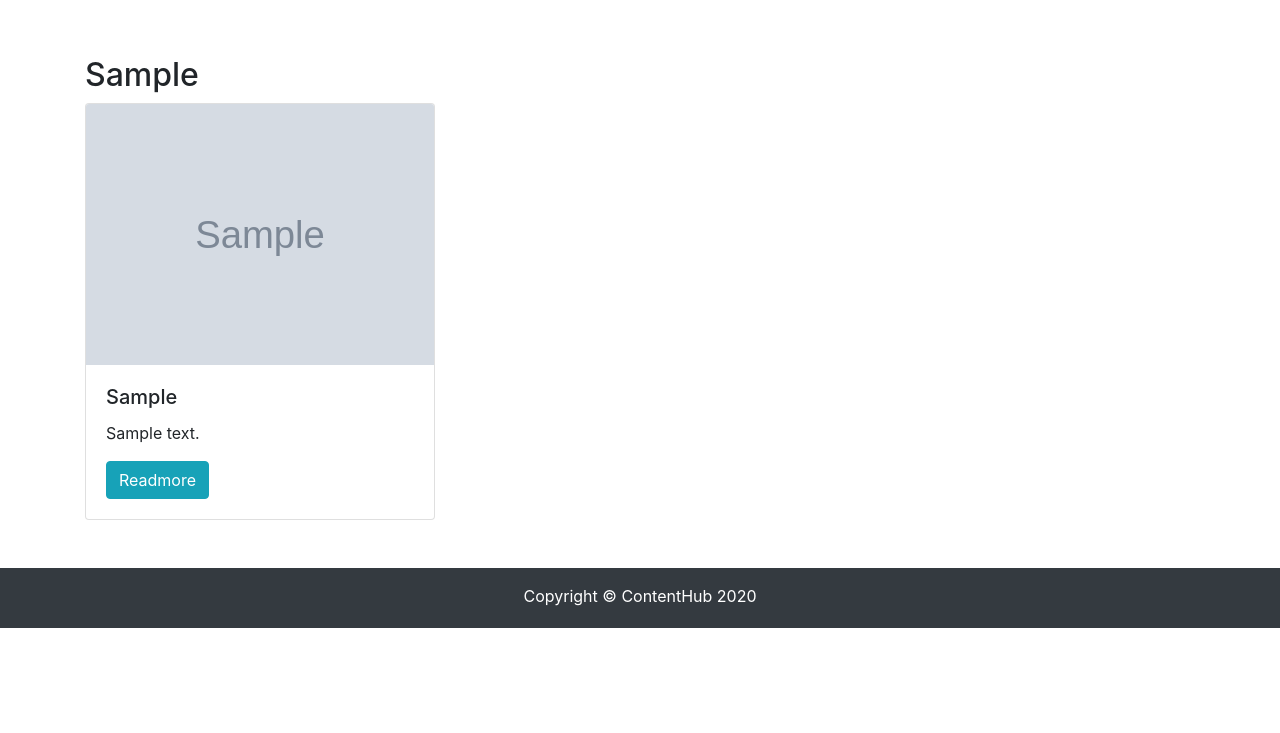
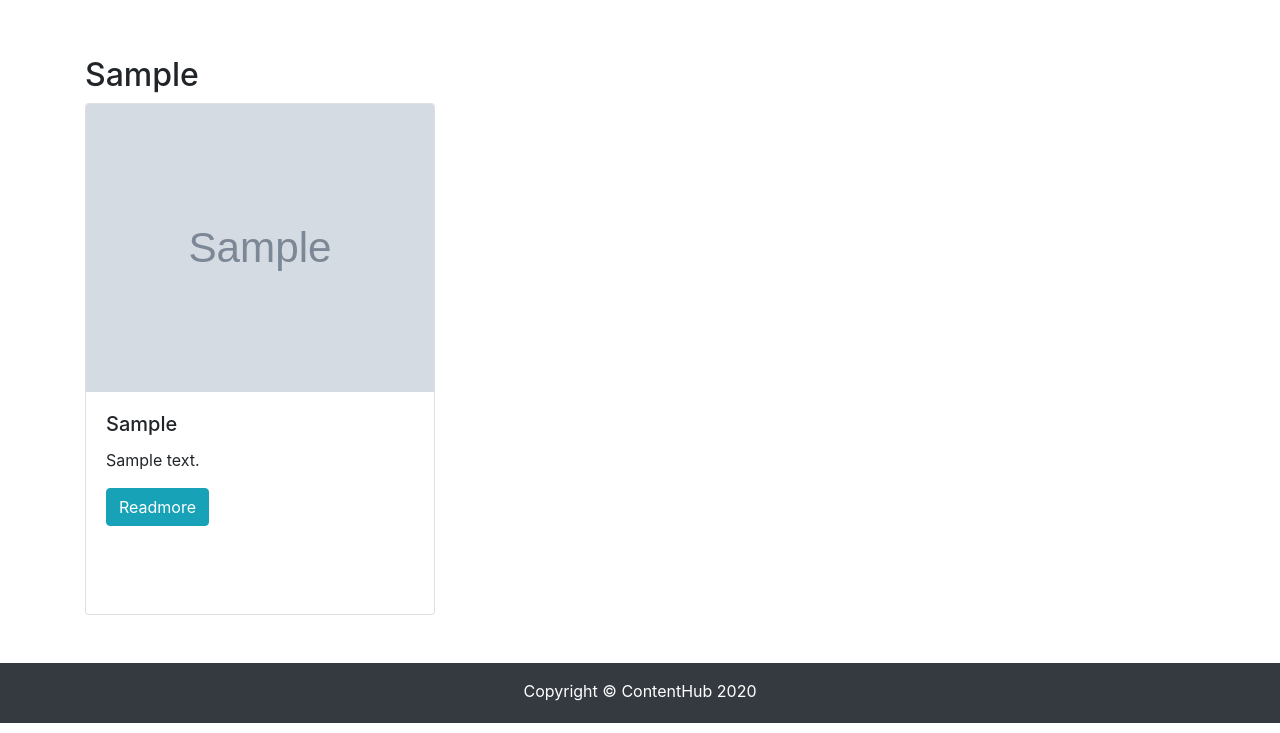
Before and after one commit to Aashish97/content_aggregator, a Django app: template contenthub/templates/content.html in a window 1280 px wide. Shown: the part 67-800 px from the top of the page. Run offline with Django 3.2, Linux system fonts and the light colour scheme; the template is opened without the code that fills it: values that come from a table or form of the project are taken from there, others are empty; tables that the repository leaves empty hold one stand-in row (values such as "Sample post"); grey boxes marked "Sample" are stand-in pictures; some libraries are stand-ins or nearby versions.

Commit message:
Bootstrap fixes

```diff
--- a/contenthub/templates/content.html
+++ b/contenthub/templates/content.html
@@ -9,8 +9,8 @@
   <div class="row row-cols-1 row-cols-md-3">
     {% for info in data %}
     <div class="col mb-4">
-      <div class="card">
-        <img src="{{info.image}}" class="card-img-top" />
+      <div class="card" style="height: 32rem;">
+        <img src="{{info.image}}" class="card-img-top" style="height: 18rem;" />
         <div class="card-body">
           <h5 class="card-title">{{info.headline}}</h5>
           {% if info.body %}
--- a/contenthub/templates/index.html
+++ b/contenthub/templates/index.html
@@ -54,8 +54,8 @@
     <div class="row row-cols-1 row-cols-md-3 mt-2">
         {% for info in data %}
         <div class="col mb-4">
-            <div class="card"  style="height: 32rem;">
-                <img src="{{info.image}}" class="card-img-top"  style="height: 18rem;"/>
+            <div class="card" style="height: 32rem;">
+                <img src="{{info.image}}" class="card-img-top" style="height: 18rem;"/>
                 <div class="card-body">
                     <h5 class="card-title">{{info.headline}}</h5>
                     {% if info.body %}
```
